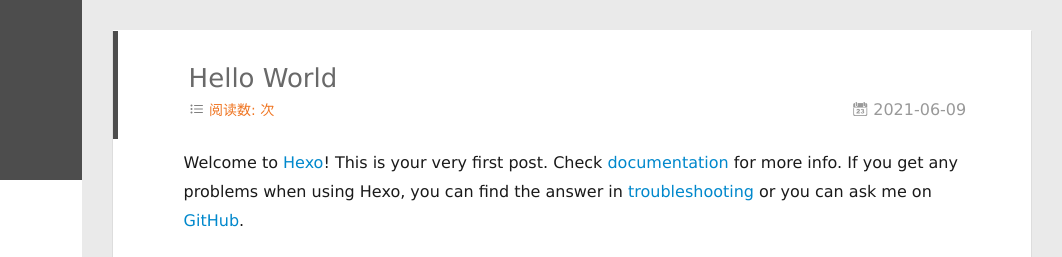
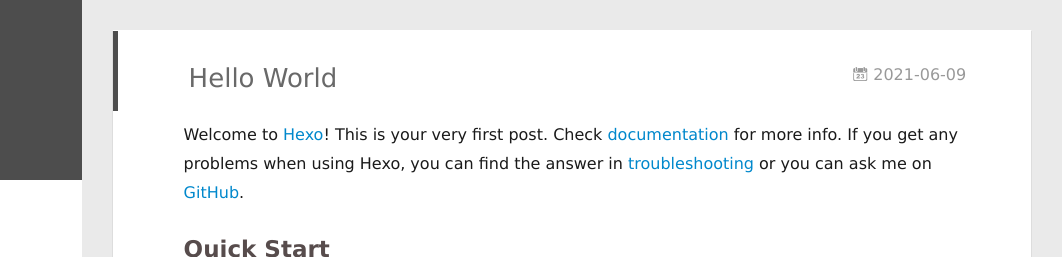
Before and after one commit to DrChuan/DrChuan.github.io, a plain HTML site: page 2021/06/09/hello-world/index.html in a window 1280 px wide. Shown: the top 257 px of the page, 218-1280 px from the left. Drawn offline with nearby package versions, Linux system fonts and the light colour scheme; some packages are replaced by stand-ins of ours; a script that the page names is missing.

Commit message:
Site updated: 2021-06-21 16:47:56

```diff
--- a/2021/06/09/hello-world/index.html
+++ b/2021/06/09/hello-world/index.html
@@ -161,17 +161,6 @@
     </h1>
 
 
-        <!--显示阅读次数-->
-
-  <br/>
-  <a class="cloud-tie-join-count" href="javascript:void(0);" style="color:gray;font-size:14px;">
-  <span class="icon-sort"></span>
-  <span id="busuanzi_container_page_pv" style="color:#ef7522;font-size:14px;">
-    阅读数: <span id="busuanzi_value_page_pv"></span>次 &nbsp;&nbsp;
-  </span>
-  </a>
-
-<!--显示阅读次数完毕-->
 
         <a href="/2021/06/09/hello-world/" class="archive-article-date">
   	<time datetime="2021-06-09T15:02:45.241Z" itemprop="datePublished"><i class="icon-calendar icon"></i>2021-06-09</time>
```
Also changed, not shown: 2021/06/09/Test/index.html (+0 -11 lines), index.html (+0 -6 lines).
